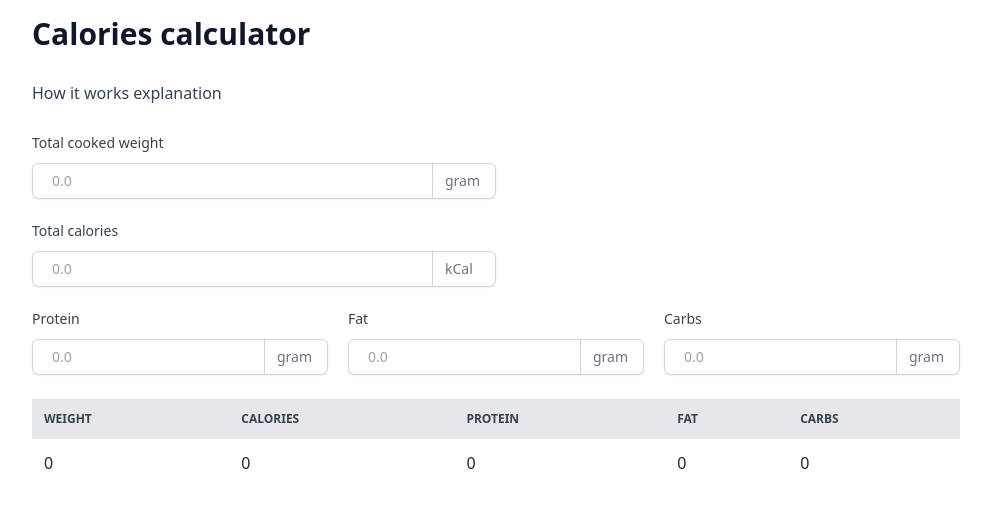
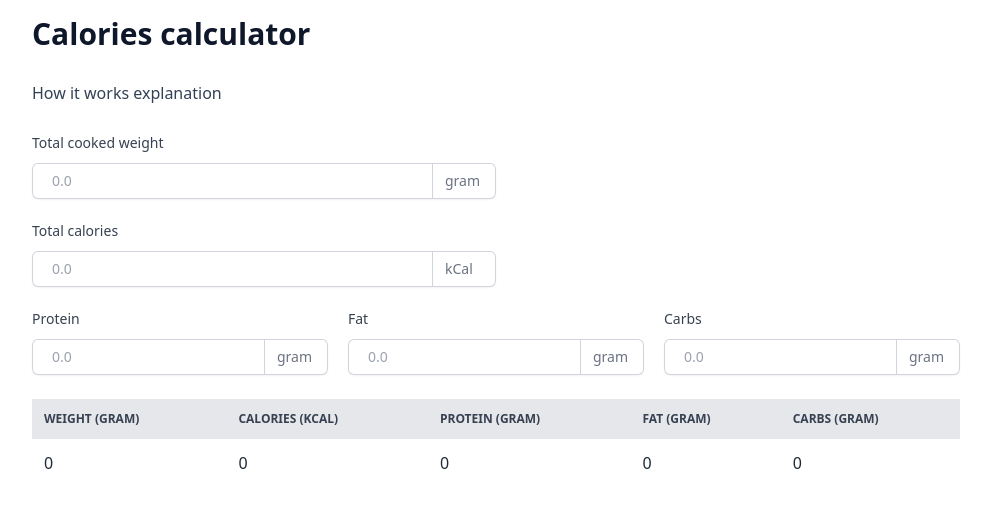
Before and after one commit to ssemakov/kcal, a Next.js app: page / in a window 1280 px wide. Shown: the top 508 px of the page, without its empty margins (144-1135 px from the left). Built offline with nearby package versions, Linux system fonts and the light colour scheme.

Commit message:
Add units to the table

```diff
--- a/components/Input.tsx
+++ b/components/Input.tsx
@@ -23,14 +23,15 @@ export default function Input({
       >
         {label}
       </label>
-      <div className="relative mt-2 rounded-md shadow-sm">
+      <div className="group relative mt-2 rounded-md shadow-sm">
         <input
           id={id}
           type={type}
           placeholder={placeholder}
           className="block w-full rounded-md border-0 py-1.5 pl-5 pr-20 text-gray-900 ring-1
             ring-inset ring-gray-300 placeholder:text-gray-400 focus:ring-2
-              focus:ring-inset focus:ring-indigo-600 sm:text-sm sm:leading-6"
+              group-focus:ring-inset group-focus:ring-indigo-600
+                sm:text-sm sm:leading-6"
           onChange={onChange}
         />
         {Adornment && <Adornment />}
@@ -46,8 +47,9 @@ export interface StaticAdornmentProps {
 export function RightStaticAdornment({ text }: StaticAdornmentProps) {
   return (
     <div
-      className="absolute inset-y-0 right-5 flex w-11 items-center justify-start border-l border-gray-300
-       pl-3 sm:text-sm"
+      className="absolute inset-y-0 right-5 flex w-11 items-center justify-start
+       border-l border-gray-300 pl-3 group-focus:border-indigo-600
+       sm:text-sm"
     >
       <span className="text-gray-500 sm:text-sm">{text}</span>
     </div>
--- a/components/WeightAndMacrosTable.tsx
+++ b/components/WeightAndMacrosTable.tsx
@@ -21,11 +21,11 @@ export default function WeightAndMacrosTable({
       >
         <thead className="bg-gray-200 text-xs">
           <tr>
-            <th className="p-3 uppercase">Weight</th>
-            <th className="p-3 uppercase">Calories</th>
-            <th className="p-3 uppercase">Protein</th>
-            <th className="p-3 uppercase">Fat</th>
-            <th className="p-3 uppercase">Carbs</th>
+            <th className="p-3 uppercase">Weight (gram)</th>
+            <th className="p-3 uppercase">Calories (kCal)</th>
+            <th className="p-3 uppercase">Protein (gram)</th>
+            <th className="p-3 uppercase">Fat (gram)</th>
+            <th className="p-3 uppercase">Carbs (gram)</th>
           </tr>
         </thead>
         <tbody>
```
